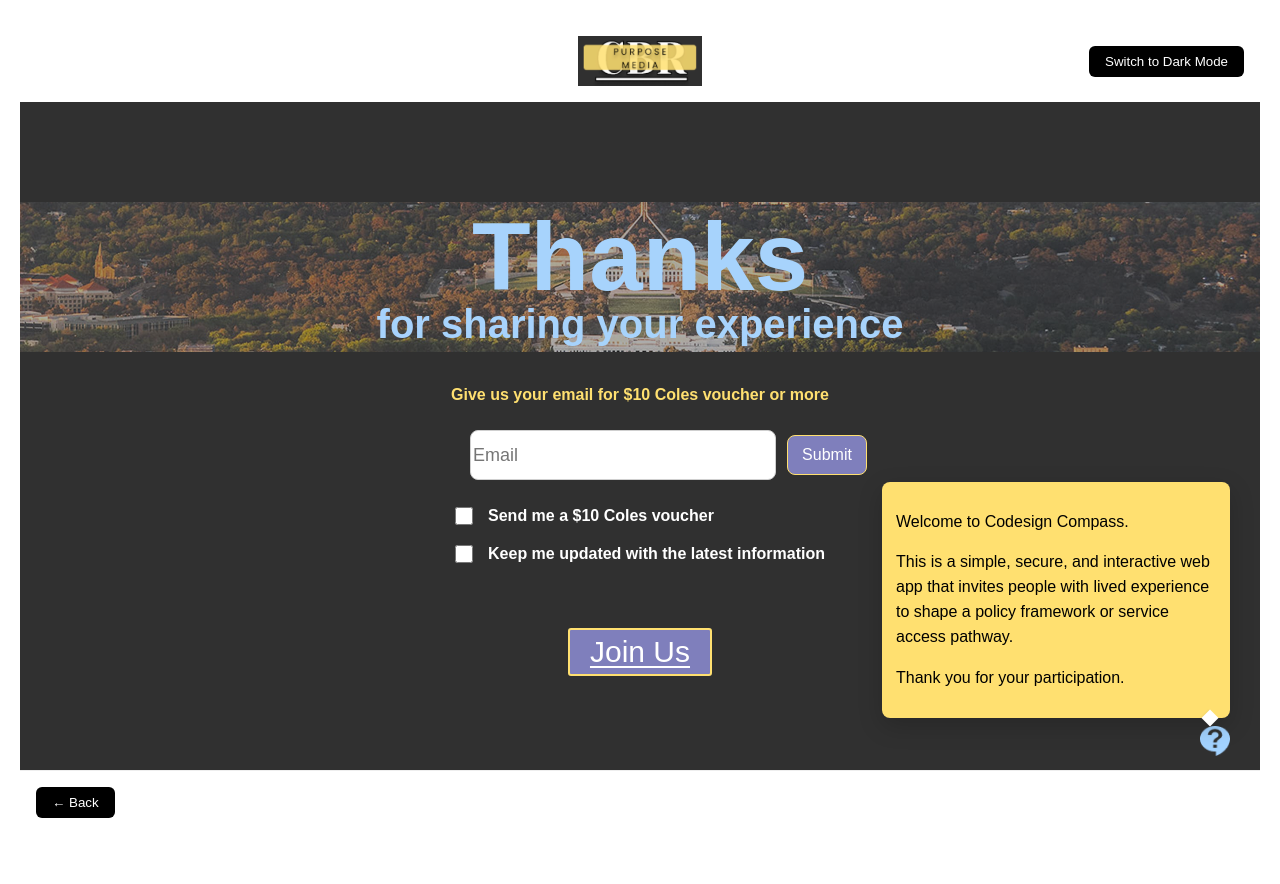
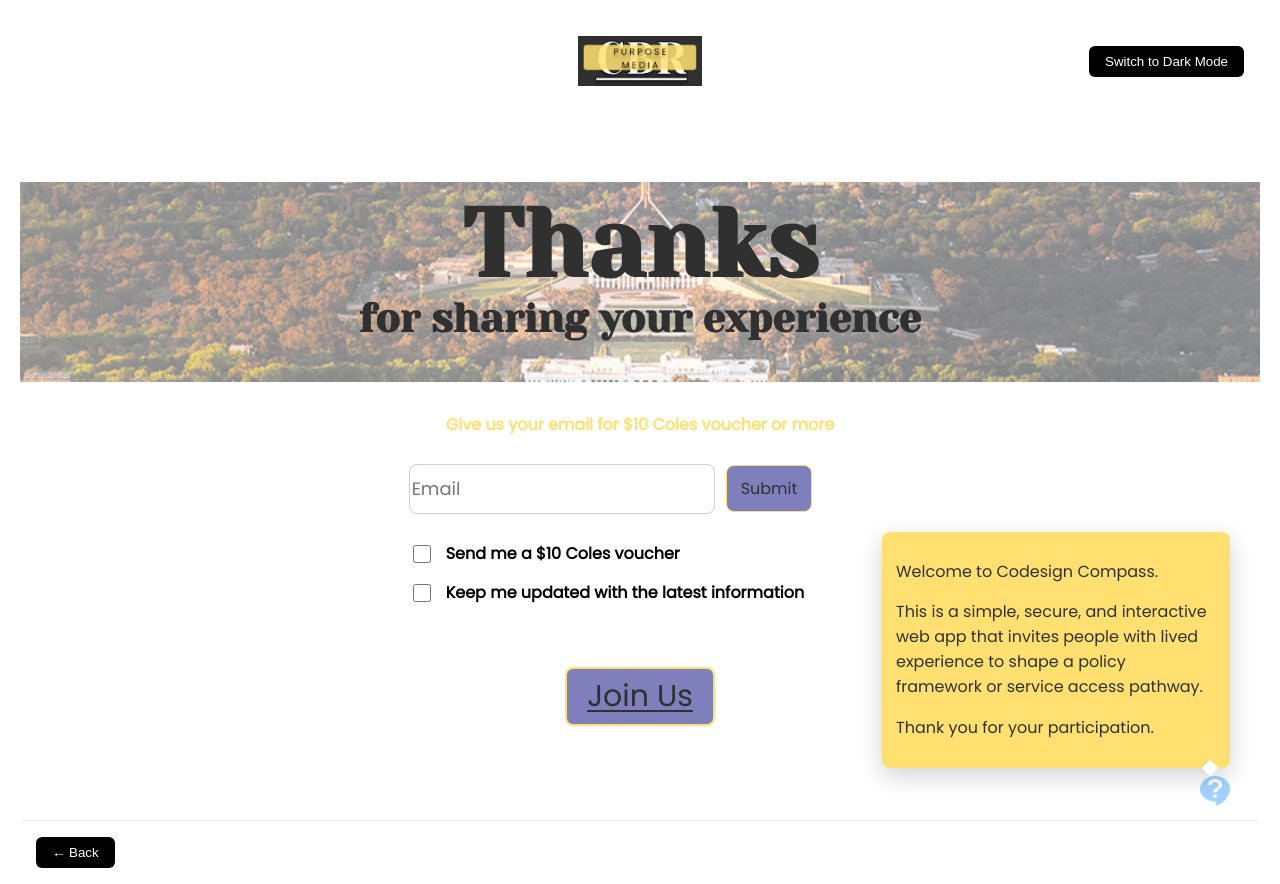
Before and after one commit to CoDesign-Compass/CoDesign-Project, a React (Create React App) app in the folder frontend/: page /thankyou in a window 1280 px wide. Both pictures are taken after a click on the button "Help". Before the commit the page ends 840 px from the top, so only its background shows below. Built offline with nearby package versions, Linux system fonts and the light colour scheme.

Commit message:
import font family; implemnent theme swithch

```diff
--- a/frontend/public/index.html
+++ b/frontend/public/index.html
@@ -9,6 +9,13 @@
       name="description"
       content="Web site created using create-react-app"
     />
+    <link rel="preconnect" href="https://fonts.googleapis.com" />
+    <link rel="preconnect" href="https://fonts.gstatic.com" crossorigin />
+    <link
+      href="https://fonts.googleapis.com/css2?family=Poppins&family=Yeseva+One&display=swap"
+      rel="stylesheet"
+    />
+
     <link rel="apple-touch-icon" href="%PUBLIC_URL%/logo192.png" />
     <!--
       manifest.json provides metadata used when your web app is installed on a
--- a/frontend/src/pages/ThankYouPage.jsx
+++ b/frontend/src/pages/ThankYouPage.jsx
@@ -1,5 +1,6 @@
 import { useNavigate } from "react-router-dom";
 import { useState, useRef, useEffect } from "react";
+import { useTheme } from "../context/ThemeContext";
 
 /**
  * ThankyouPage (5 sections)
@@ -9,6 +10,7 @@ import { useState, useRef, useEffect } from "react";
  * 4) Help "?" button (bottom-right)
  */
 export default function ThankPage() {
+  const { theme } = useTheme();
   const [open, setOpen] = useState(false);
   const popRef = useRef(null);
   const [email, setEmail] = useState("");
@@ -37,60 +39,94 @@ export default function ThankPage() {
   };
 
   return (
-    <div className="Welcome page" style={{
-        background: "#303030",
+    <div
+      className="Welcome page"
+      style={{
         display: "flex",
         flexDirection: "column",
-      }}>
-
-      <section style={{ margin: "50px auto", display: "grid", placeItems: "center"}}>
-      </section>
+      }}
+    >
+      <section
+        style={{ margin: "40px auto", display: "grid", placeItems: "center" }}
+      ></section>
 
       {/* 1) banner + Title */}
-      <section className="banner" style={{
+      <section
+        className="banner"
+        style={{
           margin: 0,
           width: "100%",
-          height: 150,
+          height: 200,
           backgroundImage: "url(/Banner.png)",
           backgroundSize: "cover",
           backgroundPosition: "center",
           display: "grid",
           placeItems: "center",
           textAlign: "center",
-      }}>
+        }}
+      >
         <div>
-          <h1 style={{margin: 0, fontSize:"96px",color:"#A7D3FC"}}>
+          <h1
+            style={{
+              margin: 0,
+              fontSize: "96px",
+              color: theme === "light" ? "#303030" : "#A7D3FC",
+              fontFamily: "Yeseva One",
+            }}
+          >
             Thanks
           </h1>
-          <h2 style={{marginTop:-10, fontSize:"40px",color:"#A7D3FC"}}>
+          <h2
+            style={{
+              marginTop: -5,
+              fontSize: "40px",
+              color: theme === "light" ? "#303030" : "#A7D3FC",
+              fontFamily: "Yeseva One",
+            }}
+          >
             for sharing your experience
           </h2>
         </div>
       </section>
 
       {/* 2) subscribe block */}
-      <section style={{
+      <section
+        style={{
           margin: "32px auto",
           textAlign: "centre",
-        }}>
-
+        }}
+      >
         <div className="GiftInformation">
-            <p style={{
+          <p
+            style={{
               margin: 0,
-          color:"#ffe070",
+              color: "#ffe070",
               textAlign: "center",
               fontSize: "16px",
               lineHeight: 1.4,
               fontWeight: 700,
-        }}>
+              fontFamily: "Poppins",
+            }}
+          >
             Give us your email for $10 Coles voucher or more
           </p>
         </div>
 
-        <div style={{ display: "flex", justifyContent: "center", margin: "24px 0"}}>
+        <div
+          style={{
+            display: "flex",
+            justifyContent: "center",
+            margin: "24px 0",
+          }}
+        >
           <form
             onSubmit={onSubmit}
-                style={{ display: "flex", alignItems: "center", gap: 12, flexWrap: "nowrap" }}
+            style={{
+              display: "flex",
+              alignItems: "center",
+              gap: 12,
+              flexWrap: "nowrap",
+            }}
           >
             <div style={{ position: "relative", flex: "0 0 300px" }}>
               <input
@@ -104,9 +140,10 @@ export default function ThankPage() {
                   borderRadius: 8,
                   border: "1px solid #cfcfcf",
                   background: "#fff",
-                    position:"relative",
+                  position: "relative",
                   fontSize: 18,
                   outline: "none",
+                  fontFamily: "Poppins",
                 }}
                 required
               />
@@ -129,9 +166,10 @@ export default function ThankPage() {
                     color: "grey",
                     lineHeight: 1,
                     zIndex: 1,
+                    fontFamily: "Poppins",
                   }}
                 >
-                        X
+                  x
                 </button>
               )}
             </div>
@@ -139,16 +177,17 @@ export default function ThankPage() {
             <button
               type="submit"
               style={{
-                    margin:"5px",
+                margin: "5px",
                 flex: "0 0 auto",
                 fontSize: 16,
                 borderRadius: 8,
                 padding: "10px 14px",
                 cursor: "pointer",
                 border: "1.5px solid #ffe070",
-                    color: "#fff",
+                color: theme === "light" ? "#303030" : "white",
                 background: "#7F7FBC",
                 whiteSpace: "nowrap",
+                fontFamily: "Poppins",
               }}
             >
               Submit
@@ -156,7 +195,10 @@ export default function ThankPage() {
           </form>
         </div>
 
-        <div className="checkBox" style={{ marginTop: 18, display: "grid", gap: 14 }}>
+        <div
+          className="checkBox"
+          style={{ marginTop: 18, display: "grid", gap: 14 }}
+        >
           <label style={{ display: "flex", alignItems: "center", gap: 12 }}>
             <input
               type="checkbox"
@@ -165,11 +207,18 @@ export default function ThankPage() {
               style={{
                 width: 18,
                 height: 18,
-                    accentColor:"#ffe070" ,
+                accentColor: "#ffe070",
                 cursor: "pointer",
               }}
             />
-                <span style={{ fontSize: 16, fontWeight: 600,color:"white" }}>
+            <span
+              style={{
+                fontSize: 16,
+                fontWeight: 600,
+                color: theme === "light" ? "black" : "white",
+                fontFamily: "Poppins",
+              }}
+            >
               Send me a $10 Coles voucher
             </span>
           </label>
@@ -186,7 +235,14 @@ export default function ThankPage() {
                 cursor: "pointer",
               }}
             />
-                <span style={{ fontSize: 16, fontWeight: 600,color:"white" }}>
+            <span
+              style={{
+                fontSize: 16,
+                fontWeight: 600,
+                color: theme === "light" ? "black" : "white",
+                fontFamily: "Poppins",
+              }}
+            >
               Keep me updated with the latest information
             </span>
           </label>
@@ -194,36 +250,57 @@ export default function ThankPage() {
       </section>
 
       {/* 3) Join button block */}
-      <section className="join-button" style={{margin:"30px", display: "grid", placeItems: "center"}}>
+      <section
+        className="join-button"
+        style={{ margin: "30px", display: "grid", placeItems: "center" }}
+      >
         <button
           /*onClick change colour*/
           /*cursor change colour */
           onClick={onLogin}
-          style={{fontSize:"30px",
-            borderRadius:"3px",
+          style={{
+            fontSize: "30px",
+            borderRadius: 8,
             padding: "5px 20px",
-            cursor:"pointer",
-            border:"2px solid #ffe070",
-            color:"white",
-            background:"#7F7FBC",
+            cursor: "pointer",
+            border: "2px solid #ffe070",
+            color: theme === "light" ? "#303030" : "white",
+            background: "#7F7FBC",
             textDecoration: "underline",
             textUnderlineOffset: "4px",
-            textDecorationThickness: "1.5px"  }}
+            textDecorationThickness: "1.5px",
+            fontFamily: "Poppins",
+          }}
         >
           Join Us
         </button>
       </section>
 
       {/* 4) Help / "?" button */}
-      <div style={{ display: "flex", justifyContent: "flex-end", margin: "20px 30px 10px" }}>
+      <div
+        style={{
+          display: "flex",
+          justifyContent: "flex-end",
+          margin: "20px 30px 10px",
+        }}
+      >
         <div ref={popRef} style={{ position: "relative" }}>
           <button
             aria-label="Help"
             title="Help"
             onClick={() => setOpen((v) => !v)}
-            style={{ border: "none", background: "transparent", padding: 0, cursor: "pointer" }}
+            style={{
+              border: "none",
+              background: "transparent",
+              padding: 0,
+              cursor: "pointer",
+            }}
           >
-            <img src="/Information.png" alt="Information" style={{ height: 30, display: "block" }} />
+            <img
+              src="/Information.png"
+              alt="Information"
+              style={{ height: 30, display: "block" }}
+            />
           </button>
 
           {open && (
@@ -254,9 +331,19 @@ export default function ThankPage() {
                   boxShadow: "-1px 1px 2px rgba(0,0,0,.05)",
                 }}
               />
-              <div style={{ lineHeight: 1.55 }}>
+              <div
+                style={{
+                  lineHeight: 1.55,
+                  fontFamily: "Poppins",
+                  color: "#303030",
+                }}
+              >
                 <p>Welcome to Codesign Compass.</p>
-                <p>This is a simple, secure, and interactive web app that invites people with lived experience to shape a policy framework or service access pathway.</p>
+                <p>
+                  This is a simple, secure, and interactive web app that invites
+                  people with lived experience to shape a policy framework or
+                  service access pathway.
+                </p>
                 <p>Thank you for your participation.</p>
               </div>
             </div>
--- a/frontend/src/pages/WelcomePage.jsx
+++ b/frontend/src/pages/WelcomePage.jsx
@@ -1,5 +1,6 @@
 import { useNavigate } from "react-router-dom";
 import { useState, useRef, useEffect } from "react";
+import { useTheme } from "../context/ThemeContext";
 
 /**
  * WelcomePage (4 sections)
@@ -9,6 +10,7 @@ import { useState, useRef, useEffect } from "react";
  * 4) Help "?" button (bottom-right)
  */
 export default function WelcomePage() {
+  const { theme } = useTheme();
   const [open, setOpen] = useState(false);
   const popRef = useRef(null);
   const navigate = useNavigate();
@@ -26,62 +28,95 @@ export default function WelcomePage() {
   }, []);
 
   return (
-    <div className="Welcome page" style={{
-        background: "#303030",
+    <div
+      className="Welcome page"
+      style={{
         display: "flex",
         flexDirection: "column",
-      }}>
-
-      <section style={{ margin: "50px auto", display: "grid", placeItems: "center"}}>
-      </section>
+      }}
+    >
+      <section
+        style={{ margin: "40px auto", display: "grid", placeItems: "center" }}
+      ></section>
 
       {/* 1) banner + Title */}
-      <section className="banner" style={{
+      <section
+        className="banner"
+        style={{
           margin: 0,
           width: "100%",
-          height: "150 auto",
+          height: 200,
           backgroundImage: "url(/Banner.png)",
           backgroundSize: "cover",
           backgroundPosition: "center",
           display: "grid",
           placeItems: "center",
           textAlign: "center",
-      }}>
-          <div>
-          <h1 style={{margin: 0, fontSize:"96px",color:"#A7D3FC"}}>
+        }}
+      >
+        <div>
+          <h1
+            style={{
+              margin: 0,
+              fontSize: "96px",
+              color: theme === "light" ? "#303030" : "#A7D3FC",
+              fontFamily: "Yeseva One",
+            }}
+          >
             Codesign Compass
           </h1>
         </div>
       </section>
 
       {/* 2) Start button block */}
-      <section className="start-button" style={{marginBottom:"40px",marginTop:"80px", display: "grid", placeItems: "center"}}>
+      <section
+        className="start-button"
+        style={{
+          marginBottom: "40px",
+          marginTop: "80px",
+          display: "grid",
+          placeItems: "center",
+        }}
+      >
         <button
           /*onClick change colour*/
           /*cursor change colour */
           onClick={onStart}
-          style={{fontSize:"36px",borderRadius:"3px",padding: "5px 20px", cursor:"pointer",border:"none",background:"#7F7FBC"}}
+          style={{
+            fontSize: "36px",
+            borderRadius: 8,
+            padding: "5px 20px",
+            cursor: "pointer",
+            border: "none",
+            background: "#7F7FBC",
+            fontFamily: "Yeseva One",
+          }}
         >
           Start
         </button>
       </section>
 
       {/* 3) Login block */}
-      <section className="login-link" style={{display: "grid",marginBottom:"50px", placeItems: "center" }}>
-        <div >
+      <section
+        className="login-link"
+        style={{ display: "grid", marginBottom: "50px", placeItems: "center" }}
+      >
+        <div>
           <button
             /*onClick change colour*/
             /*cursor change colour */
             onClick={onLogin}
-            style={{fontSize:"20px",
-              cursor:"pointer",
-              border:"none",
-              color:"white",
+            style={{
+              fontSize: "20px",
+              cursor: "pointer",
+              border: "none",
+              color: theme === "light" ? "black" : "white",
               background: "transparent",
               textDecoration: "underline",
               textUnderlineOffset: "4px",
-              textDecorationThickness: "1.5px"
-              }}
+              textDecorationThickness: "1.5px",
+              fontFamily: "Poppins",
+            }}
           >
             LOGIN
           </button>
@@ -89,15 +124,30 @@ export default function WelcomePage() {
       </section>
 
       {/* 4) Help / "?" button */}
-      <div style={{ display: "flex", justifyContent: "flex-end", margin: "20px 30px 20px" }}>
+      <div
+        style={{
+          display: "flex",
+          justifyContent: "flex-end",
+          margin: "20px 30px 20px",
+        }}
+      >
         <div ref={popRef} style={{ position: "relative" }}>
           <button
             aria-label="Help"
             title="Help"
             onClick={() => setOpen((v) => !v)}
-            style={{ border: "none", background: "transparent", padding: 0, cursor: "pointer" }}
+            style={{
+              border: "none",
+              background: "transparent",
+              padding: 0,
+              cursor: "pointer",
+            }}
           >
-            <img src="/Information.png" alt="Information" style={{ height: 30, display: "block" }} />
+            <img
+              src="/Information.png"
+              alt="Information"
+              style={{ height: 30, display: "block" }}
+            />
           </button>
 
           {open && (
@@ -128,9 +178,19 @@ export default function WelcomePage() {
                   boxShadow: "-1px 1px 2px rgba(0,0,0,.05)",
                 }}
               />
-              <div style={{ lineHeight: 1.55 }}>
+              <div
+                style={{
+                  lineHeight: 1.55,
+                  fontFamily: "Poppins",
+                  color: "#303030",
+                }}
+              >
                 <p>Welcome to Codesign Compass.</p>
-                <p>This is a simple, secure, and interactive web app that invites people with lived experience to shape a policy framework or service access pathway.</p>
+                <p>
+                  This is a simple, secure, and interactive web app that invites
+                  people with lived experience to shape a policy framework or
+                  service access pathway.
+                </p>
                 <p>Thank you for your participation.</p>
               </div>
             </div>
```
Lines whose indentation alone changed are shown as unchanged.
